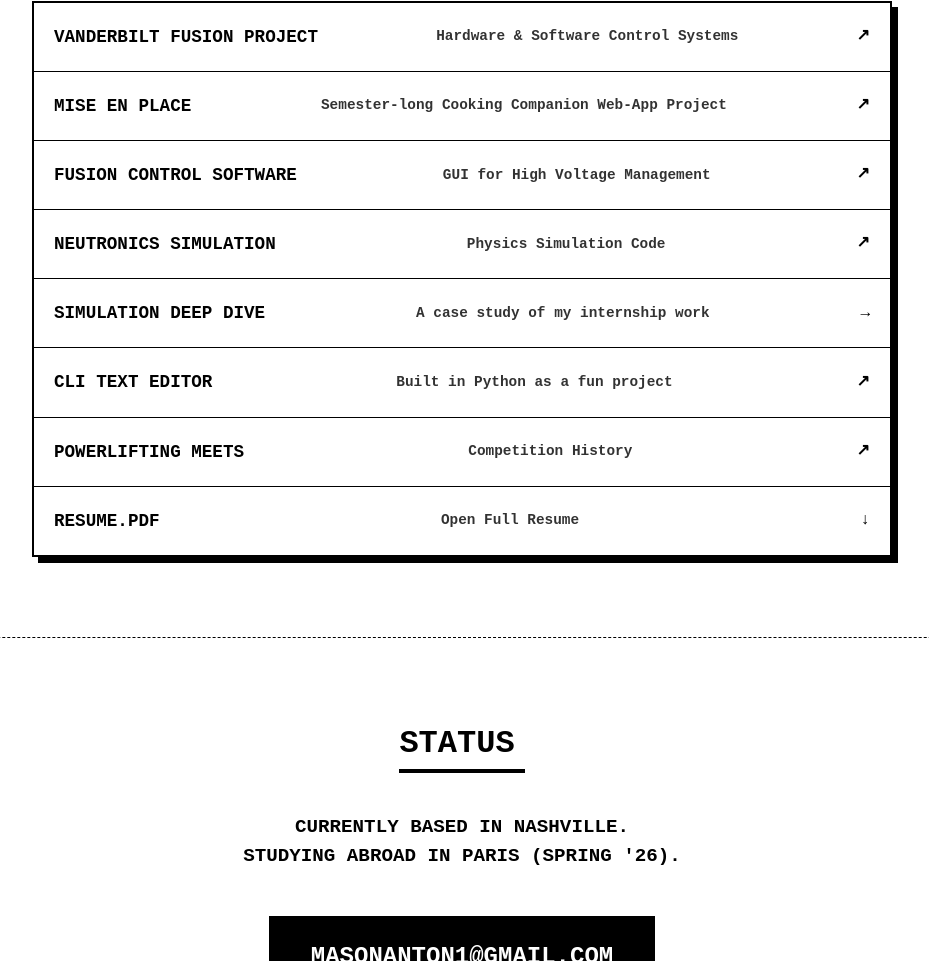
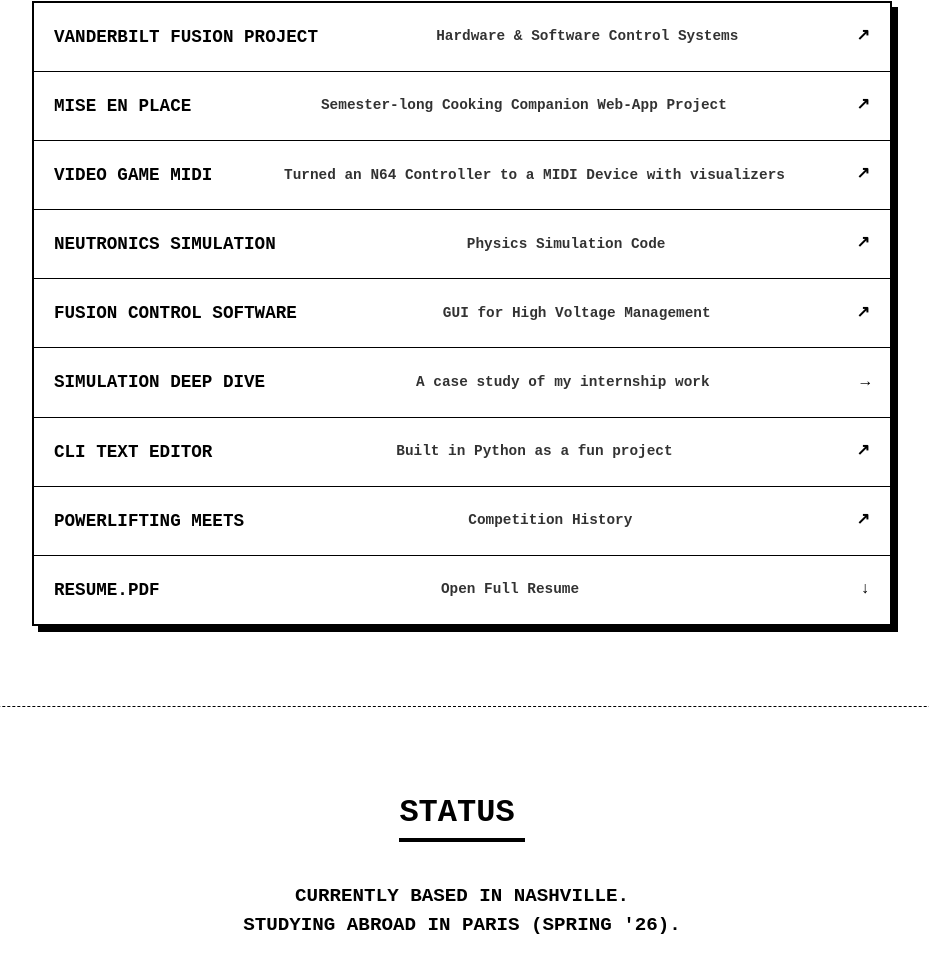
Before and after one commit to masonanton/personal_website, a website with bundled scripts: page index.html in a window 1280 px wide. Shown: the part 2728-3689 px from the top of the page, without its empty margins (178-1107 px from the left). Built offline with nearby package versions, Linux system fonts and the light colour scheme; animation ran at ten frames a second.

Commit message:
update list

```diff
--- a/index.html
+++ b/index.html
@@ -152,14 +152,19 @@
             <span class="item-desc">Semester-long Cooking Companion Web-App Project</span>
             <span class="arrow">↗</span>
           </a>
-          <a href="https://github.com/masonanton/fusion-control-panel" target="_blank" class="list-item">
-            <span class="item-name">FUSION CONTROL SOFTWARE</span>
-            <span class="item-desc">GUI for High Voltage Management</span>
+          <a href="https://github.com/masonanton/video-game-midi" target="_blank" class="list-item">
+            <span class="item-name">VIDEO GAME MIDI</span>
+            <span class="item-desc">Turned an N64 Controller to a MIDI Device with visualizers</span>
             <span class="arrow">↗</span>
           </a>
           <a href="https://github.com/masonanton/VFP-Simulations" target="_blank" class="list-item">
             <span class="item-name">NEUTRONICS SIMULATION</span>
             <span class="item-desc">Physics Simulation Code</span>
+            <span class="arrow">↗</span>
+          </a>
+          <a href="https://github.com/masonanton/fusion-control-panel" target="_blank" class="list-item">
+            <span class="item-name">FUSION CONTROL SOFTWARE</span>
+            <span class="item-desc">GUI for High Voltage Management</span>
             <span class="arrow">↗</span>
           </a>
           <a href="deepdive.html" class="list-item">
```
